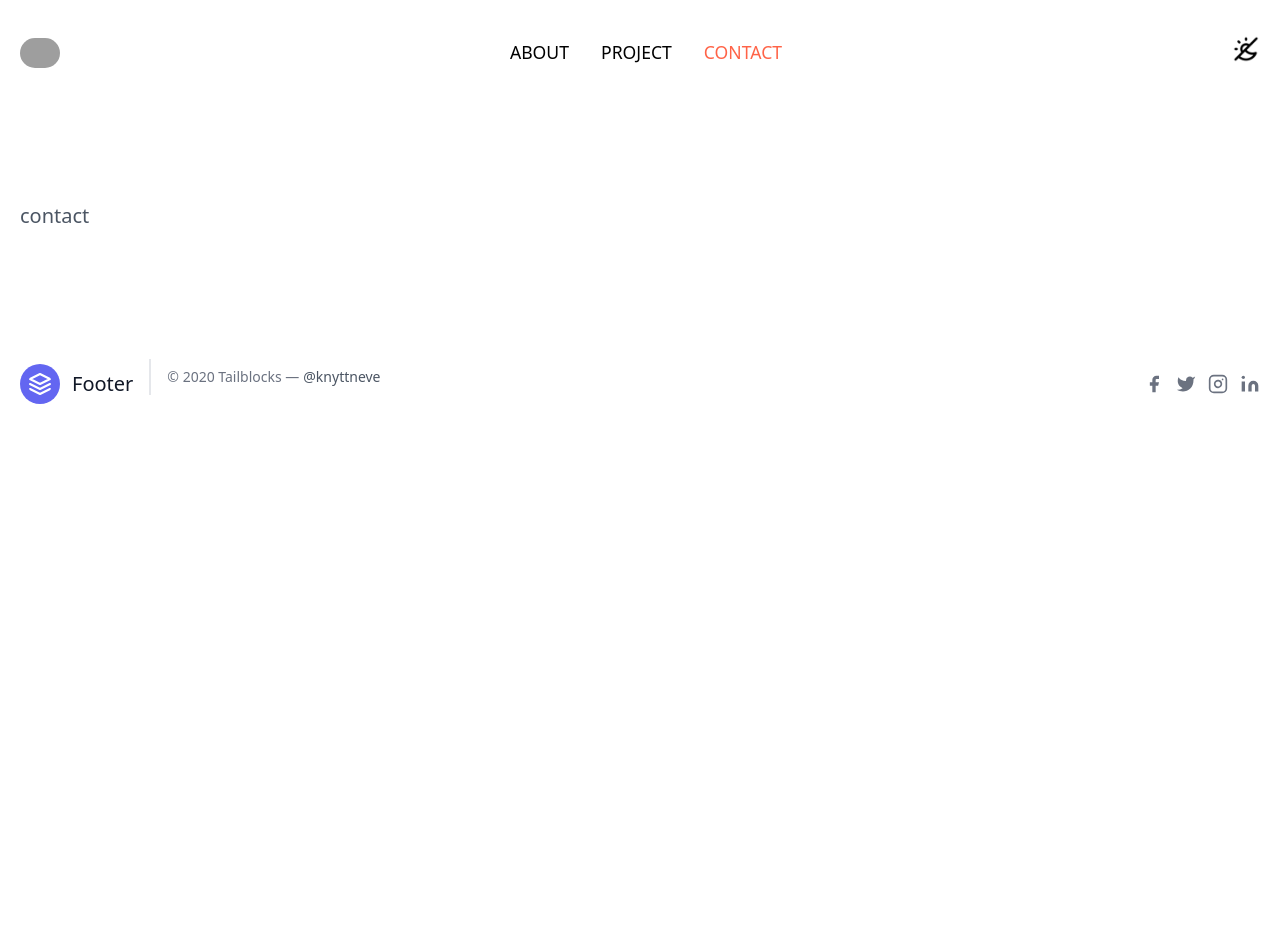
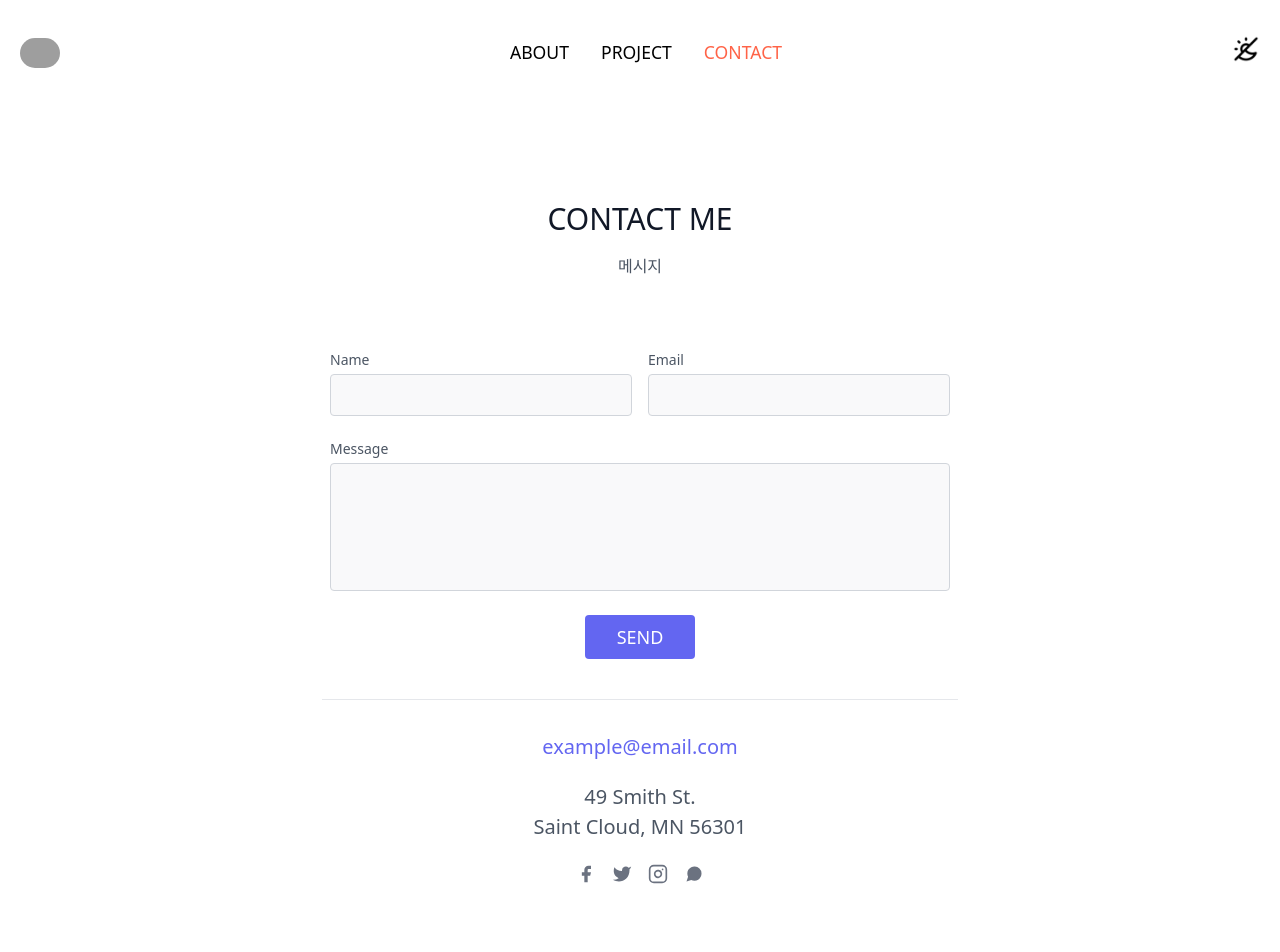
Before and after one commit to talkingOrange/NextJS_Portfolio, a Next.js app: page /contact in a window 1280 px wide. Shown: the top 952 px of the page. Before the commit the page ends 800 px from the top, so only its background shows below. Built offline with nearby package versions, Linux system fonts and the light colour scheme; no server answers; grey boxes are pictures that could not be loaded.

Commit message:
[ feat ] contact tailwind block 추가

```diff
--- a/src/components/contact/Contact.tsx
+++ b/src/components/contact/Contact.tsx
@@ -1,9 +1,137 @@
 export default function Contact() {
   return (
     <>
-      <section className="text-gray-600 body-font">
-        <div className="container px-5 py-24 mx-auto flex flex-wrap">
-          contact
+      <section className="text-gray-600 body-font relative">
+        <div className="container px-5 py-24 mx-auto">
+          <div className="flex flex-col text-center w-full mb-12">
+            <h1 className="sm:text-3xl text-2xl font-medium title-font mb-4 text-gray-900">
+              CONTACT ME
+            </h1>
+            <p className="lg:w-2/3 mx-auto leading-relaxed text-base">메시지</p>
+          </div>
+          <div className="lg:w-1/2 md:w-2/3 mx-auto">
+            <div className="flex flex-wrap -m-2">
+              <div className="p-2 w-1/2">
+                <div className="relative">
+                  <label
+                    htmlFor="name"
+                    className="leading-7 text-sm text-gray-600"
+                  >
+                    Name
+                  </label>
+                  <input
+                    type="text"
+                    id="name"
+                    name="name"
+                    className="w-full bg-gray-100 bg-opacity-50 rounded border border-gray-300 focus:border-indigo-500 focus:bg-white focus:ring-2 focus:ring-indigo-200 text-base outline-none text-gray-700 py-1 px-3 leading-8 transition-colors duration-200 ease-in-out"
+                  />
+                </div>
+              </div>
+              <div className="p-2 w-1/2">
+                <div className="relative">
+                  <label
+                    htmlFor="email"
+                    className="leading-7 text-sm text-gray-600"
+                  >
+                    Email
+                  </label>
+                  <input
+                    type="email"
+                    id="email"
+                    name="email"
+                    className="w-full bg-gray-100 bg-opacity-50 rounded border border-gray-300 focus:border-indigo-500 focus:bg-white focus:ring-2 focus:ring-indigo-200 text-base outline-none text-gray-700 py-1 px-3 leading-8 transition-colors duration-200 ease-in-out"
+                  />
+                </div>
+              </div>
+              <div className="p-2 w-full">
+                <div className="relative">
+                  <label
+                    htmlFor="message"
+                    className="leading-7 text-sm text-gray-600"
+                  >
+                    Message
+                  </label>
+                  <textarea
+                    id="message"
+                    name="message"
+                    className="w-full bg-gray-100 bg-opacity-50 rounded border border-gray-300 focus:border-indigo-500 focus:bg-white focus:ring-2 focus:ring-indigo-200 h-32 text-base outline-none text-gray-700 py-1 px-3 resize-none leading-6 transition-colors duration-200 ease-in-out"
+                  ></textarea>
+                </div>
+              </div>
+              <div className="p-2 w-full">
+                <button className="flex mx-auto text-white bg-indigo-500 border-0 py-2 px-8 focus:outline-none hover:bg-indigo-600 rounded text-lg">
+                  SEND
+                </button>
+              </div>
+              <div className="p-2 w-full pt-8 mt-8 border-t border-gray-200 text-center">
+                <a className="text-indigo-500">example@email.com</a>
+                <p className="leading-normal my-5">
+                  49 Smith St.
+                  <br />
+                  Saint Cloud, MN 56301
+                </p>
+                <span className="inline-flex">
+                  <a className="text-gray-500">
+                    <svg
+                      fill="currentColor"
+                      stroke-linecap="round"
+                      stroke-linejoin="round"
+                      stroke-width="2"
+                      className="w-5 h-5"
+                      viewBox="0 0 24 24"
+                    >
+                      <path d="M18 2h-3a5 5 0 00-5 5v3H7v4h3v8h4v-8h3l1-4h-4V7a1 1 0 011-1h3z"></path>
+                    </svg>
+                  </a>
+                  <a className="ml-4 text-gray-500">
+                    <svg
+                      fill="currentColor"
+                      stroke-linecap="round"
+                      stroke-linejoin="round"
+                      stroke-width="2"
+                      className="w-5 h-5"
+                      viewBox="0 0 24 24"
+                    >
+                      <path d="M23 3a10.9 10.9 0 01-3.14 1.53 4.48 4.48 0 00-7.86 3v1A10.66 10.66 0 013 4s-4 9 5 13a11.64 11.64 0 01-7 2c9 5 20 0 20-11.5a4.5 4.5 0 00-.08-.83A7.72 7.72 0 0023 3z"></path>
+                    </svg>
+                  </a>
+                  <a className="ml-4 text-gray-500">
+                    <svg
+                      fill="none"
+                      stroke="currentColor"
+                      stroke-linecap="round"
+                      stroke-linejoin="round"
+                      stroke-width="2"
+                      className="w-5 h-5"
+                      viewBox="0 0 24 24"
+                    >
+                      <rect
+                        width="20"
+                        height="20"
+                        x="2"
+                        y="2"
+                        rx="5"
+                        ry="5"
+                      ></rect>
+                      <path d="M16 11.37A4 4 0 1112.63 8 4 4 0 0116 11.37zm1.5-4.87h.01"></path>
+                    </svg>
+                  </a>
+                  <a className="ml-4 text-gray-500">
+                    <svg
+                      fill="currentColor"
+                      stroke-linecap="round"
+                      stroke-linejoin="round"
+                      stroke-width="2"
+                      className="w-5 h-5"
+                      viewBox="0 0 24 24"
+                    >
+                      <path d="M21 11.5a8.38 8.38 0 01-.9 3.8 8.5 8.5 0 01-7.6 4.7 8.38 8.38 0 01-3.8-.9L3 21l1.9-5.7a8.38 8.38 0 01-.9-3.8 8.5 8.5 0 014.7-7.6 8.38 8.38 0 013.8-.9h.5a8.48 8.48 0 018 8v.5z"></path>
+                    </svg>
+                  </a>
+                </span>
+              </div>
+            </div>
+          </div>
         </div>
       </section>
     </>
```
